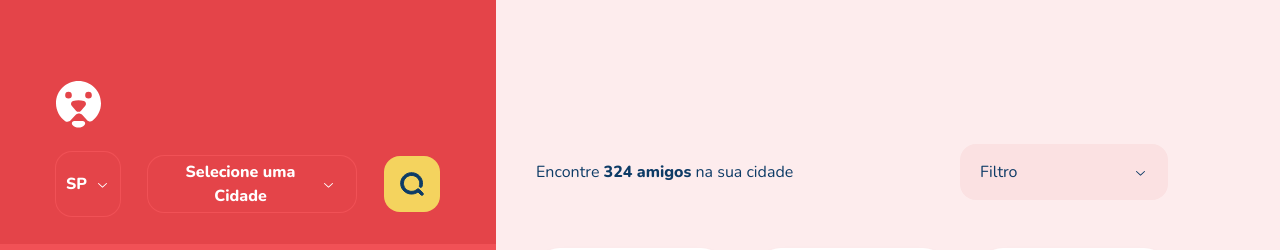
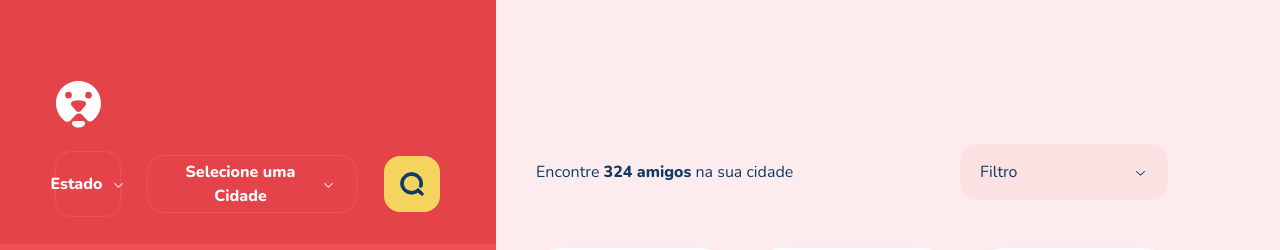
Before and after one commit to zJoaoMarcos/find-a-friend, a Next.js app: page /pets in a window 1280 px wide. Shown: the top 250 px of the page. Built offline with nearby package versions, Linux system fonts and the light colour scheme.

Commit message:
update useState to watch fields

```diff
--- a/src/app/pets/page.tsx
+++ b/src/app/pets/page.tsx
@@ -17,29 +17,22 @@ import { z } from "zod";
 
 const searchPetsByRegionSchema = z.object({
   state: z.string(),
-  city: z.string()
+  city: z.string(),
 })
 
 type SearchPetsByRegionSchema = z.infer<typeof searchPetsByRegionSchema>
 
+const decodeParam = (param: string | null) => {
+  if (param === null) return null
+  return decodeURIComponent(param)
+}
 
 export default function Pets() {
- /*  const params = useParams<{ state: string; city: string }>()
-  const { state, city } = params */
+  const router = useRouter()
   const searchParams = useSearchParams()
   const pathname = usePathname()
-  const state = searchParams.get('state')
-  const city = searchParams.get('city')
-
-  const createQueryString = React.useCallback(
-    (name: string, value: string) => {
-      const params = new URLSearchParams(searchParams.toString());
-      params.set(name, value);
-
-      return params.toString();
-    },
-    [searchParams]
-  );
+  const state = decodeParam(searchParams.get('state'))
+  const city = decodeParam(searchParams.get('city'))
 
   const { data: orgsLocations } = useQuery({
     queryKey: ['org-locations'],
@@ -48,20 +41,31 @@ export default function Pets() {
 
   const { data: pets } = useQuery({
     queryKey: [`pets-${state}-${city}`],
-    queryFn: () => getPets({ city, state})
+    queryFn: () => getPets({ city, state }),
   })
 
-  const [selectedState, setSelectedState] = React.useState<string>(orgsLocations?.[0].name ?? 'SP');
+  const { register, handleSubmit, setValue, resetField, watch } = useForm<SearchPetsByRegionSchema>({
+    resolver: zodResolver(searchPetsByRegionSchema),
+    defaultValues: {
+      state: state ?? undefined,
+      city: city ?? undefined,
+    }
+  })
+
+  const { state: selectedState, city: selectedCity} = watch()
+
 
   const cities = orgsLocations?.filter((state) => state.name === selectedState)
     .flatMap((state) => state.cities.map((city) => city)) ?? []
 
-    const { register, handleSubmit, setValue } = useForm<SearchPetsByRegionSchema>({
-      resolver: zodResolver(searchPetsByRegionSchema),
-      defaultValues: {
-        state: selectedState
-      }
-    })
+  function searchPetsByRegion(data: SearchPetsByRegionSchema) {
+    const params = new URLSearchParams()
+    Object.entries(data).forEach(([key, value]) => {
+      params.set(key, encodeURIComponent(value!));
+    });
+
+    router.push(pathname + '?' + params)
+  }
 
   return (
     <main className="w-full h-screen flex flex-row bg-gray-50">
@@ -71,13 +75,14 @@ export default function Pets() {
 
           <div className="flex flex-row items-center justify-between gap-4 mt-6">
             <Select
+              {...register('state')}
               placeholder="Estado"
-              defaultValue={selectedState}
+              value={selectedState}
               variant="outlined-light"
               size="xs"
               onChangeValue={(value) => {
                 setValue("state", value);
-                setSelectedState(value);
+
               }}
             >
               {orgsLocations && orgsLocations.map((state, index) => (
@@ -88,10 +93,12 @@ export default function Pets() {
             </Select>
 
             <Select
+              {...register('city')}
               placeholder="Selecione uma Cidade"
               variant="outlined-light"
               justifyTrigger="between"
               size="sm"
+              value={selectedCity}
               onChangeValue={(value) => {
                 setValue("city", value);
               }}
@@ -103,7 +110,7 @@ export default function Pets() {
               ))}
             </Select>
 
-            <Button Icon={<SearchIcon />}  classValue="h-14 w-14" />
+            <Button onClick={handleSubmit(searchPetsByRegion)} Icon={<SearchIcon />}  classValue="h-14 w-14" />
           </div>
         </header>
 
```
